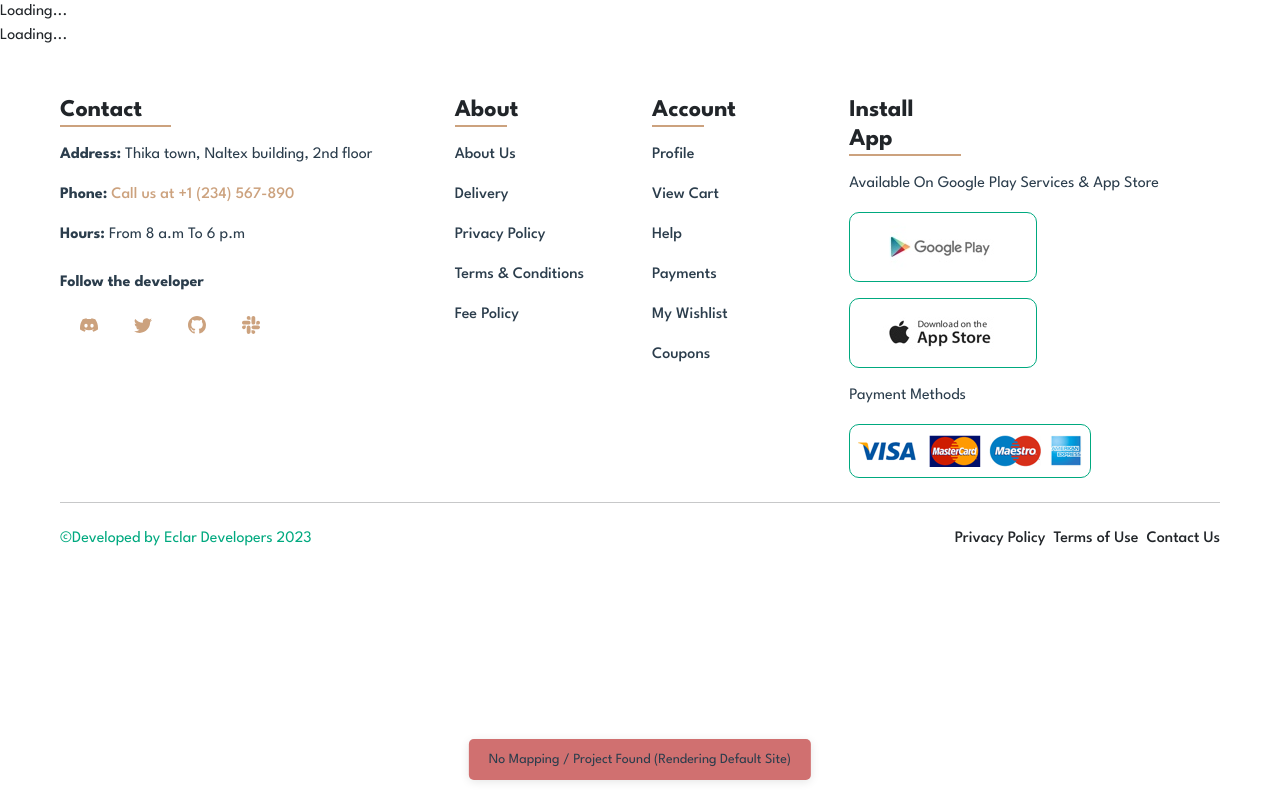
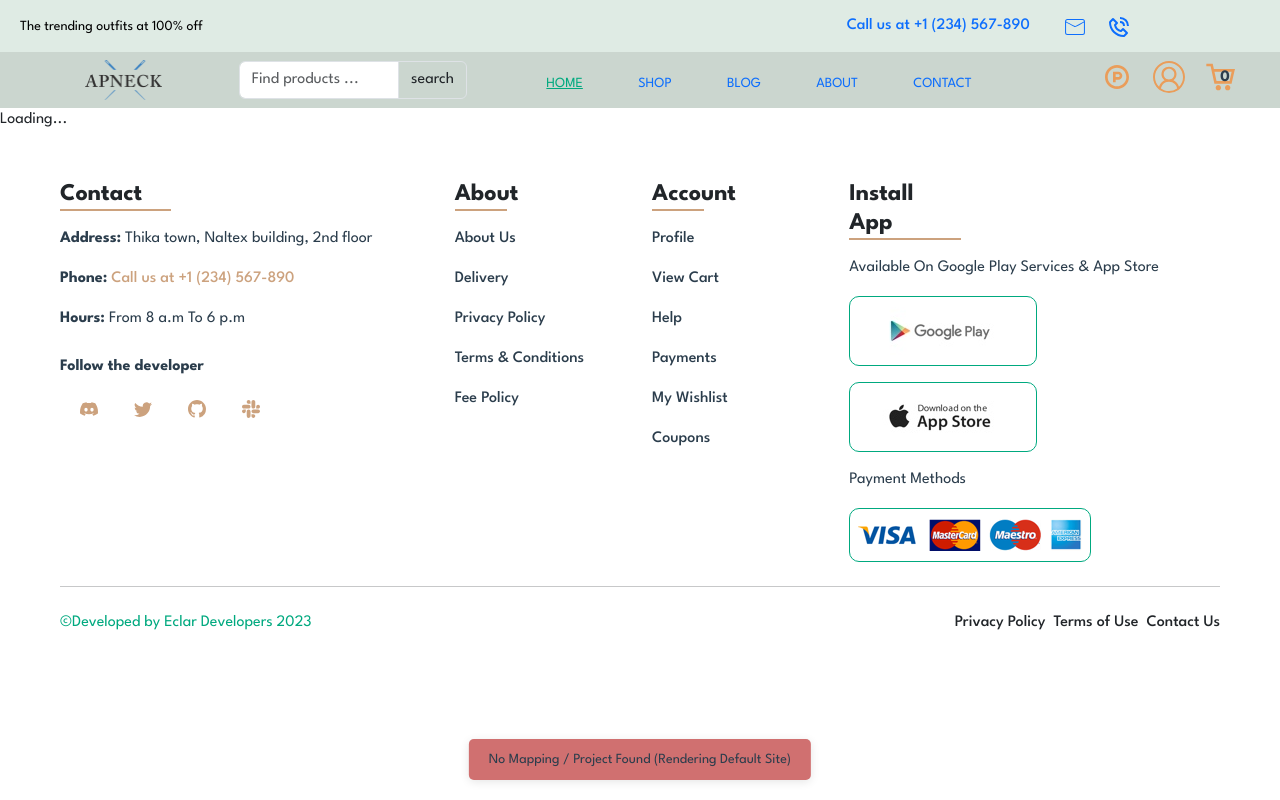
Before and after one commit to facottry-vishal/clones, a React (Vite) app in the folder e-commerce/: page / in a window 1280 px wide. Built offline with nearby package versions, Linux system fonts and the light colour scheme; no server answers.

Commit message:
app,js set

```diff
--- a/e-commerce/package.json
+++ b/e-commerce/package.json
@@ -19,7 +19,8 @@
     "react-rating-stars-component": "^2.2.0",
     "react-router-dom": "^6.11.1",
     "react-router-use-history": "^1.0.0",
-    "vanilla-lazyload": "^17.8.4"
+    "vanilla-lazyload": "^17.8.4",
+    "zustand": "^4.5.4"
   },
   "devDependencies": {
     "@types/react": "^18.0.28",
--- a/e-commerce/src/App.jsx
+++ b/e-commerce/src/App.jsx
@@ -1,5 +1,4 @@
-/* eslint-disable no-unused-vars */
-import React from "react";
+import React, { useEffect } from "react";
 import { BrowserRouter, Route, Routes, useLocation } from "react-router-dom";
 import Layout from "./components/layout";
 import Home from "./pages/home";
@@ -15,7 +14,7 @@ import Blog from "./pages/blog";
 import "./App.css";
 import ShopContext from "./components/shopcontext";
 import Details from "./pages/details";
-import useFetchConfig from "./useFetch"
+import useStore from "./store";
 
 function ScrollToTop() {
   const { pathname } = useLocation();
@@ -28,7 +27,11 @@ function ScrollToTop() {
 }
 
 function App() {
-  const { appConfig, playerConfig, stale } = useFetchConfig();
+  const { appConfig, playerConfig, stale, fetchConfig } = useStore();
+
+  useEffect(() => {
+    fetchConfig();
+  }, [fetchConfig]);
 
   return (
     <>
--- a/e-commerce/src/components/cartitem.jsx
+++ b/e-commerce/src/components/cartitem.jsx
@@ -3,19 +3,14 @@
 import React, { useContext} from 'react'
 import { ShopContext } from './shopcontext'
 import { RiDeleteBack2Line } from 'react-icons/ri'
-import jsonData from "../config.json";
+import useStore from "../store";
 const cartitem = (props) => {
 
     const {id, name, price, image, brand} = props.data;
     const { addToCart, cartItems, removeToCart, updateCartItemCount, itemPrice} = useContext(ShopContext);
     const itemsInStock = id === 0 ? Math.ceil((id + 2.5) * 102 / 2) : Math.ceil((id * 102.5) / 2);
-    const toggleConfig = (key) => {
-      // No need to toggle appConfig if not using state
-      // Directly manipulate the jsonData or use a local variable
-      // console.log(`Toggling ${key}`);
-    };
+    const { appConfig } = useStore();
 
-    const cartitemConfig = jsonData.mappings.customConfig.cartitemConfig; // Accessing directly from JSON data
   return <>
 
 
@@ -24,7 +19,7 @@ const cartitem = (props) => {
         <div className="col-12 col-md-5">
           <div className="p-3">
             <div className="cart-item-image m-auto">
-            {cartitemConfig.cartimage && (
+            {appConfig.cartitemConfig.cartimage && (
               <img src={image} className="card-img-top img-fluid" alt="..." />
             )}
             </div>
@@ -32,31 +27,31 @@ const cartitem = (props) => {
         </div>
         <div className="col-12 col-md-7">
           <div className="p-3">
-          {cartitemConfig.cartname && (
+          {appConfig.cartitemConfig.cartname && (
             <h2>{name}</h2>
           )}
-          {cartitemConfig.cartbrand && (
+          {appConfig.cartitemConfig.cartbrand && (
             <p className="cart-item-id">Product Brand: <b className='text-center mb-1'>{brand}</b></p>
           )}
-          {cartitemConfig.cartprice && (
+          {appConfig.cartitemConfig.cartprice && (
             <p className="cart-item-id">Product Price: <b className='text-center mb-1'>${price}</b></p>
           )}
-          {cartitemConfig.cartquantity && (
+          {appConfig.cartitemConfig.cartquantity && (
             <p className="cart-item-id">Product Number: <b className='text-center mb-3'>{id}</b></p>
           )}
-          {cartitemConfig.cartstock && (
+          {appConfig.cartitemConfig.cartstock && (
             <p className="cart-item-id">Items in Stock: <b className='text-danger'>{itemsInStock}</b></p>
           )}
           </div>
           <div className="p-3 d-flex justify-content-between align-items-center">
-          {cartitemConfig.count && (
+          {appConfig.cartitemConfig.count && (
             <div className="count-handler">
               <button className="btn btn-outline-secondary" onClick={() => addToCart(id)}>+</button>
               <input className='text-danger fs-4 form-control' value={cartItems[id]} onChange={(e) => updateCartItemCount(Number(e.target.value), id)} />
               <button className="btn btn-outline-secondary" onClick={() => removeToCart(id)}>-</button>
             </div>
           )}
-          {cartitemConfig.cartremove && (
+          {appConfig.cartitemConfig.cartremove && (
             <button className="btn btn-outline-danger" onClick={() => removeToCart(id)}>
 
               <RiDeleteBack2Line />
@@ -65,7 +60,7 @@ const cartitem = (props) => {
           </div>
 
           <div className="p-3">
-          {cartitemConfig.coupancode && (
+          {appConfig.cartitemConfig.coupancode && (
             <input type="text" className="form-control" id="coupon" placeholder="Enter coupon code..." />
           )}
           </div>
--- a/e-commerce/src/components/featuredproducts.jsx
+++ b/e-commerce/src/components/featuredproducts.jsx
@@ -5,19 +5,15 @@ import { Link } from 'react-router-dom'
 import ReactStars from "react-rating-stars-component";
 import { PRODUCTS } from './products'
 import { PRODUCTS1 } from './products';
-import jsonData from "../config.json";
+import useStore from "../store";
+
 
 
 const featuredproducts = () => {
-  const toggleConfig = (key) => {
-    // No need to toggle appConfig if not using state
-    // Directly manipulate the jsonData or use a local variable
-    // console.log(`Toggling ${key}`);
-  };
+  const { appConfig } = useStore();
 
-  const featuredproductConfig = jsonData.mappings.customConfig.featuredproductConfig; // Accessing directly from JSON data
   return <>
-  {featuredproductConfig.featuredproduct && (
+  {appConfig.featuredproductConfig.featuredproduct && (
      <div  className="row row-cols-1 row-cols-md-2 row-cols-lg-4 g-4 p-3">
       {PRODUCTS.slice(2, 6).map((product, index) => (
         <div key={index} className="col mb-5">
--- a/e-commerce/src/components/header.jsx
+++ b/e-commerce/src/components/header.jsx
@@ -15,6 +15,7 @@ import wishlist from "../assets/images/wishlist.svg";
 import user from "../assets/images/user.svg";
 import logo from '../assets/images/apneck.png';
 import { MdOutlineToggleOff, MdOutlineToggleOn } from "react-icons/md";
+import useStore from "../store";
 
 const Header = () => {
   const [showMenu, setShowMenu] = useState(false);
@@ -24,45 +25,8 @@ const Header = () => {
   const location = useLocation();
   const [mode, setMode] = useState(false);
   const [full, setFull] = useState(false);
-  const [appConfig, setAppConfig] = useState(null); // State to hold configuration data
+  const { appConfig } = useStore();
 
-  // Fetch configuration from API on component mount
-  useEffect(() => {
-    const fetchConfig = async () => {
-      try {
-        const response = await fetch("https://facottry-server.onrender.com/scale/get-mapping", {
-          method: "POST",
-          headers: {
-            "Content-Type": "application/json",
-          },
-          body: JSON.stringify({
-            filter: {
-              COUNTRY: "US",
-              SUBSCRIPTION: "FREE",
-            },
-            projectID: "vishal_72d8f604-cb87-4358-8dc8-1d53a96670c9",
-          }),
-        });
-
-        const data = await response.json();
-        if (data.code === "FOUND") {
-          setAppConfig(data.mappings.appConfig); // Set appConfig state with API response
-        }
-      } catch (error) {
-        console.error("Error fetching config:", error);
-      }
-    };
-
-    fetchConfig();
-  }, []);
-
-  // Toggle feature flag
-  const toggleFeature = (key) => {
-    setAppConfig((prevConfig) => ({
-      ...prevConfig,
-      [key]: !prevConfig[key],
-    }));
-  };
 
   // Render loading state if appConfig is not yet loaded
   if (!appConfig) {
@@ -80,20 +44,20 @@ const Header = () => {
           <div className="row">
             <div className="d-flex align-items-center justify-content-between d-none d-md-flex">
               <div className="col-md-8 me-auto">
-                {appConfig.heading1 && (
+                {appConfig.headerConfig.heading1 && (
                   <p className='text-black'>The trending outfits at 100% off</p>
                 )}
               </div>
               <div className="col-md-2">
-                {appConfig.telephone && (
+                {appConfig.headerConfig.telephone && (
                   <a href="tel:+">Call us at +1 (234) 567-890</a>
                 )}
               </div>
               <div className="col-md">
-                {appConfig.email && (
+                {appConfig.headerConfig.email && (
                   <Link className='links fs-4'><CiMail /></Link>
                 )}
-                {appConfig.call && (
+                {appConfig.headerConfig.call && (
                   <Link className='links fs-4'><BiPhoneCall /></Link>
                 )}
               </div>
@@ -122,11 +86,11 @@ const Header = () => {
                 <span className="navbar-toggler-icon">{showMenu ? <AiOutlineClose /> : <AiOutlineMenu />}</span>
               </button>
               <Link to='/'>
-                {appConfig.logo && (
+                {appConfig.headerConfig.logo && (
                   <img src={logo} alt="logo" className='img-fluid logo' />
                 )}
               </Link>
-              {appConfig.cart && (
+              {appConfig.headerConfig.cart && (
                 <button className="cart-span fs-3 d-md-none">
                   <Link to='/cart' className={location.pathname === '/cart' ? 'active' : ''}>
                     <CgShoppingCart />
@@ -134,7 +98,7 @@ const Header = () => {
                   </Link>
                 </button>
               )}
-              {appConfig.login && (
+              {appConfig.headerConfig.login && (
                 <button className='cart-span-2 fs-3 d-md-none'>
                   <Link to='/login' className={location.pathname === '/login' ? 'active' : ''}>
                     <VscAccount />
@@ -144,7 +108,7 @@ const Header = () => {
             </div>
             <div className="col-md-10 row col-lg-10">
               <div className="col-md-3 m-auto">
-                {appConfig.search && (
+                {appConfig.headerConfig.search && (
                   <div className="input-group d-none d-md-flex">
                     <input type="text" className="form-control" placeholder="Find products ..." aria-label="Find products ..." aria-describedby="basic-addon2" />
                     <button className="input-group-text" id="basic-addon2">search</button>
@@ -153,27 +117,27 @@ const Header = () => {
               </div>
               <div className="col-md-6 m-auto">
                 <div className='menu-links mt-2 d-none d-md-flex d-lg-flex'>
-                  {appConfig.home && (
+                  {appConfig.headerConfig.home && (
                     <div className='ms-auto gap-3'>
                       <NavLink to="/" className={location.pathname === '/' ? 'active' : ''} onClick={toggleMenu}>HOME</NavLink>
                     </div>
                   )}
-                  {appConfig.shop && (
+                  {appConfig.headerConfig.shop && (
                     <div className='ms-auto gap-3'>
                       <NavLink to="/shop" className={location.pathname === '/shop' ? 'active' : ''} onClick={toggleMenu}>SHOP</NavLink>
                     </div>
                   )}
-                  {appConfig.blog && (
+                  {appConfig.headerConfig.blog && (
                     <div className='ms-auto gap-3'>
                       <NavLink to="/blog" className={location.pathname === '/blog' ? 'active' : ''} onClick={toggleMenu}>BLOG</NavLink>
                     </div>
                   )}
-                  {appConfig.about && (
+                  {appConfig.headerConfig.about && (
                     <div className='ms-auto gap-3'>
                       <NavLink to="/about" className={location.pathname === '/about' ? 'active' : ''} onClick={toggleMenu}>ABOUT</NavLink>
                     </div>
                   )}
-                  {appConfig.contact && (
+                  {appConfig.headerConfig.contact && (
                     <div className='ms-auto gap-3'>
                       <NavLink to="/contact" className={location.pathname === '/contact' ? 'active' : ''} onClick={toggleMenu}>CONTACT</NavLink>
                     </div>
@@ -183,21 +147,21 @@ const Header = () => {
               <div className="col-md-3">
                 <div className="row d-flex justify-content-center">
                   <div className="col-12 col-md-2 d-none d-md-flex d-lg-flex m-auto">
-                    {appConfig.carticon && (
+                    {appConfig.headerConfig.carticon && (
                       <div className={location.pathname === '/' ? 'active' : ''}>
                         <Link to="/" onClick={toggleMenu} className="d-flex align-items-center color-nav me-3">
                           <CgProductHunt className='me-1 fs-2' />
                         </Link>
                       </div>
                     )}
-                    {appConfig.loginicon && (
+                    {appConfig.headerConfig.loginicon && (
                       <div className={location.pathname === '/login' ? 'active' : ''}>
                         <Link to="/login" onClick={toggleMenu} className="d-flex align-items-center color-nav me-3">
                           <VscAccount className='me-1 fs-2' />
                         </Link>
                       </div>
                     )}
-                    {appConfig.tollyicon && (
+                    {appConfig.headerConfig.tollyicon && (
                       <div className={location.pathname === '/cart' ? 'active' : ''}>
                         <Link to="/cart" onClick={toggleMenu} className="d-flex align-items-center color-nav me-3 cart-span-one">
                           <CgShoppingCart className='me-1 fs-2' />
--- a/e-commerce/src/components/hero.jsx
+++ b/e-commerce/src/components/hero.jsx
@@ -5,16 +5,11 @@ import orders1 from '../assets/images/icons/icon2.png'
 import orders2 from '../assets/images/icons/icon3.png'
 import orders3 from '../assets/images/icons/icon4.png'
 import orders4 from '../assets/images/icons/icon5.png'
-import jsonData from "../config.json";
+import useStore from "../store";
 
 const hero = () => {
-  const toggleConfig = (key) => {
-    // No need to toggle appConfig if not using state
-    // Directly manipulate the jsonData or use a local variable
-    // console.log(`Toggling ${key}`);
-  };
+  const { appConfig } = useStore();
 
-  const heroConfig = jsonData.mappings.customConfig.heroConfig; // Accessing directly from JSON data
   return <>
     <section className="hero p-4">
   <div className="container-xxl">
@@ -22,7 +17,7 @@ const hero = () => {
       <div className="col-12 col-md-10 offset-md-1 col-lg-8 offset-lg-2 hero-details">
         <div className="row g-4 justify-content-center justify-content-md-between align-items-center">
           <div className="col-6 col-md-4 col-lg-2">
-          {heroConfig.fasticon && (
+          {appConfig.heroConfig.fasticon && (
             <div className="card text-center m-auto">
               <img src={orders} className="card-img-top img-fluid m-auto" alt="Fast Orders" />
               <div className="card-body">
@@ -33,7 +28,7 @@ const hero = () => {
           </div>
 
           <div className="col-6 col-md-4 col-lg-2">
-          {heroConfig.quickicon && (
+          {appConfig.heroConfig.quickicon && (
             <div className="card text-center m-auto">
               <img src={orders1} className="card-img-top img-fluid m-auto" alt="Quick Shipping" />
               <div className="card-body">
@@ -44,7 +39,7 @@ const hero = () => {
           </div>
 
           <div className="col-6 col-md-4 col-lg-2">
-          {heroConfig.highicon && (
+          {appConfig.heroConfig.highicon && (
             <div className="card text-center m-auto">
               <img src={orders2} className="card-img-top img-fluid m-auto" alt="High Saves" />
               <div className="card-body">
@@ -55,7 +50,7 @@ const hero = () => {
           </div>
 
           <div className="col-6 col-md-4 col-lg-2">
-          {heroConfig.supporticon && (
+          {appConfig.heroConfig.supporticon && (
             <div className="card text-center m-auto">
               <img src={orders3} className="card-img-top img-fluid m-auto" alt="24/7 Support" />
               <div className="card-body">
@@ -66,7 +61,7 @@ const hero = () => {
           </div>
 
           <div className="col-6 col-md-4 col-lg-2">
-          {heroConfig.fasticon && (
+          {appConfig.heroConfig.fasticon && (
             <div className="card text-center m-auto">
               <img src={orders4} className="card-img-top img-fluid m-auto" alt="Online Orders" />
               <div className="card-body">
--- a/e-commerce/src/components/newarrivals.jsx
+++ b/e-commerce/src/components/newarrivals.jsx
@@ -6,45 +6,17 @@ import { PRODUCTS } from './products';
 import { PRODUCTS1 } from './products';
 import ReactStars from "react-rating-stars-component";
 import React, { useState, useEffect } from 'react';
+import useStore from "../store";
 
 
 const newarrivals = () => {
-  const [appConfig, setAppConfig] = useState(null);
-
-  useEffect(() => {
-    const fetchConfig = async () => {
-      try {
-        const response = await fetch("https://facottry-server.onrender.com/scale/get-mapping", {
-          method: "POST",
-          headers: {
-            "Content-Type": "application/json",
-          },
-          body: JSON.stringify({
-            filter: {
-              COUNTRY: "US",
-              SUBSCRIPTION: "FREE",
-            },
-            projectID: "vishal_72d8f604-cb87-4358-8dc8-1d53a96670c9",
-          }),
-        });
-
-        const data = await response.json();
-        if (data.code === "FOUND") {
-          setAppConfig(data.mappings.appConfig);
-        }
-      } catch (error) {
-        console.error("Error fetching config:", error);
-      }
-    };
-
-    fetchConfig();
-  }, []);
+  const { appConfig } = useStore();
 
   if (!appConfig) {
     return <div>Loading...</div>;
   }
   return <>
-    {appConfig.newarrival && (
+    {appConfig.newarrivalConfig.newarrival && (
     <div  className="row row-cols-1 row-cols-md-2 row-cols-lg-4 g-4 p-3">
       {PRODUCTS1.slice(1, 5).map((product, index) => (
         <div key={index} className="col mb-5">
--- a/e-commerce/src/components/newsletter.jsx
+++ b/e-commerce/src/components/newsletter.jsx
@@ -1,38 +1,11 @@
 /* eslint-disable no-unused-vars */
 import React, { useState, useEffect } from 'react';
 import { Link } from 'react-router-dom';
+import useStore from "../store";
 
 const Newsletter = () => {
-  const [appConfig, setAppConfig] = useState(null);
+  const { appConfig } = useStore();
 
-  useEffect(() => {
-    const fetchConfig = async () => {
-      try {
-        const response = await fetch("https://facottry-server.onrender.com/scale/get-mapping", {
-          method: "POST",
-          headers: {
-            "Content-Type": "application/json",
-          },
-          body: JSON.stringify({
-            filter: {
-              COUNTRY: "US",
-              SUBSCRIPTION: "FREE",
-            },
-            projectID: "vishal_72d8f604-cb87-4358-8dc8-1d53a96670c9",
-          }),
-        });
-
-        const data = await response.json();
-        if (data.code === "FOUND") {
-          setAppConfig(data.mappings.appConfig);
-        }
-      } catch (error) {
-        console.error("Error fetching config:", error);
-      }
-    };
-
-    fetchConfig();
-  }, []);
 
   if (!appConfig) {
     return <div>Loading...</div>;
@@ -40,7 +13,7 @@ const Newsletter = () => {
 
   return (
     <>
-      {appConfig.newsletter && (
+      {appConfig.newsletterConfig.newsletter && (
         <section className="newsletter p-5">
           <div className="container-xxl">
             <div className="row g-3">
--- /dev/null
+++ b/e-commerce/src/store.js
@@ -0,0 +1,68 @@
+import create from 'zustand';
+import axios from 'axios';
+import fallbackData from './fallback_data.json';
+
+// Create a Zustand store
+const useStore = create((set) => ({
+  appConfig: null,
+  playerConfig: null,
+  stale: true,
+  fetchConfig: async () => {
+    try {
+      const params = new URLSearchParams(window.location.search);
+      const urlParams = Object.fromEntries(params.entries());
+      const projectID = urlParams.projectID;
+
+      if (!projectID) {
+        set({
+          appConfig: fallbackData.mappings.appConfig,
+          playerConfig: fallbackData.mappings.playerConfig,
+          stale: true,
+        });
+        return;
+      }
+
+      const response = await axios.post(
+        "https://facottry-server.onrender.com/scale/get-mapping",
+        {
+          filter: {
+            COUNTRY: "IN",
+            SUBSCRIPTION: "PAID",
+          },
+          projectID,
+        },
+        {
+          headers: {
+            "Content-Type": "application/json",
+          }
+        }
+      );
+
+      const data = response.data;
+
+      if (data.code === "FOUND") {
+        set({
+          appConfig: data.mappings.appConfig,
+          playerConfig: data.mappings.playerConfig,
+          stale: false,
+        });
+      } else {
+        set({
+          appConfig: fallbackData.mappings.appConfig,
+          playerConfig: fallbackData.mappings.playerConfig,
+          stale: true,
+        });
+      }
+
+    } catch (error) {
+      console.error("Error fetching live config:", error);
+      set({
+        appConfig: fallbackData.mappings.appConfig,
+        playerConfig: fallbackData.mappings.playerConfig,
+        stale: true,
+      });
+    }
+  },
+}));
+
+export default useStore;
--- /dev/null
+++ b/package.json
@@ -0,0 +1,5 @@
+{
+  "dependencies": {
+    "axios": "^1.7.2"
+  }
+}
```
Also changed, not shown: 2 other files (tests, documents, lock files or other folders).
